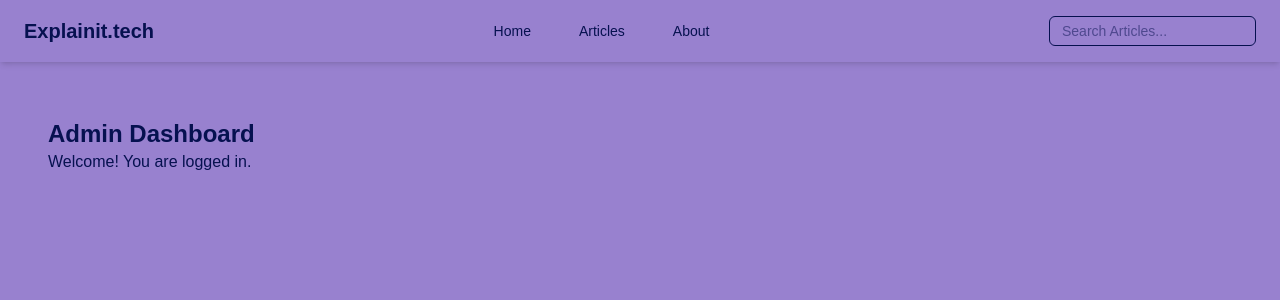
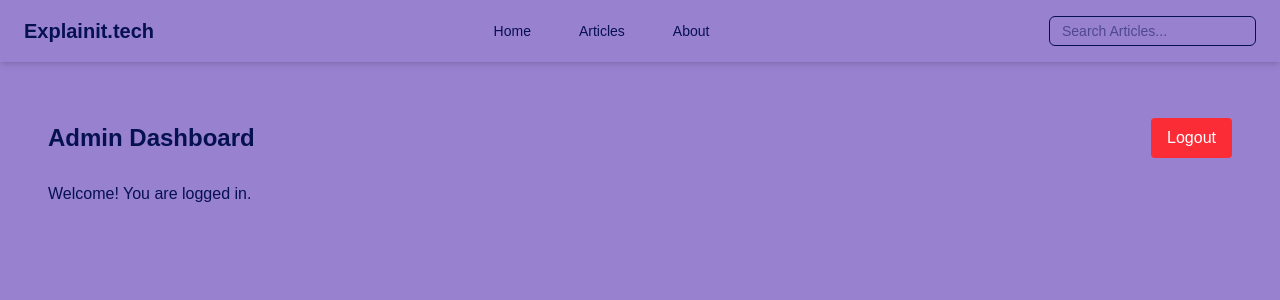
Before and after one commit to khalidrazaa/explainit.tech-nextjs, a Next.js app: page /admin/dashboard in a window 1280 px wide. Shown: the top 300 px of the page. Built offline with nearby package versions, Linux system fonts and the light colour scheme; no server answers.

Commit message:
login & logout testing done

```diff
--- a/src/app/admin/dashboard/page.tsx
+++ b/src/app/admin/dashboard/page.tsx
@@ -1,7 +1,38 @@
+"use client";
+
+import { useRouter } from "next/navigation";
+import { logout } from "../../../lib/services/auth";
+import { useState } from "react";
+
 export default function DashboardPage() {
+  const [loading, setLoading] = useState(false);
+  const router = useRouter();
+
+  const handleLogout = async () => {
+    try {
+      setLoading(true);
+      await logout();
+      router.push("/login");
+    } catch (err) {
+      console.error("Logout error:", err);
+    } finally {
+      setLoading(false);
+    }
+  };
+
   return (
     <div className="p-8">
-      <h1 className="text-2xl font-bold">Admin Dashboard</h1>
+      <header className="flex justify-between items-center mb-6">
+        <h1 className="text-2xl font-bold">Admin Dashboard</h1>
+        <button
+          onClick={handleLogout}
+          disabled={loading}
+          className="px-4 py-2 rounded bg-red-500 text-white hover:bg-red-600 disabled:opacity-50"
+        >
+          {loading ? "Logging out..." : "Logout"}
+        </button>
+      </header>
+
       <p>Welcome! You are logged in.</p>
     </div>
   );
--- a/src/lib/services/auth.ts
+++ b/src/lib/services/auth.ts
@@ -30,6 +30,20 @@ export async function sendOtp(payload: SendOtpRequest): Promise<SendOtpResponse>
 export async function verifyOtp(payload: VerifyOtpRequest): Promise<VerifyOtpResponse> {
   return apiFetch<VerifyOtpResponse>("/auth/verify-otp", {
     method: "POST",
+    headers: {"Content-Type": "application/json"},
     body: JSON.stringify(payload),
+    credentials: "include",
   });
 }
+
+export async function logout(): Promise<{ status: boolean; message: string }> {
+  const res = await fetch(`${process.env.NEXT_PUBLIC_API_BASE_URL}/auth/logout`, {
+    method: "POST",
+    credentials: "include", // ✅ send cookies
+  });
+
+  if (!res.ok) {
+    throw new Error("Logout failed");
+  }
+  return res.json();
+}
--- /dev/null
+++ b/src/middleware.ts
@@ -0,0 +1,17 @@
+import { NextResponse } from "next/server";
+import type { NextRequest } from "next/server";
+
+export function middleware(req: NextRequest) {
+  const token = req.cookies.get("access_token")?.value;
+
+  // Protect admin routes
+  if (req.nextUrl.pathname.startsWith("/admin") && !token) {
+    return NextResponse.redirect(new URL("/login", req.url));
+  }
+
+  return NextResponse.next();
+}
+
+export const config = {
+  matcher: ["/admin/:path*"], // applies only to /admin/*
+};
```
